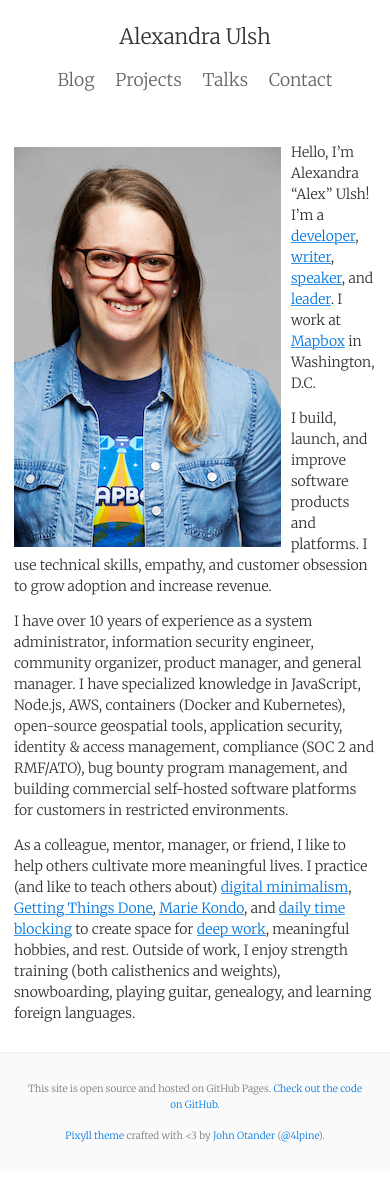
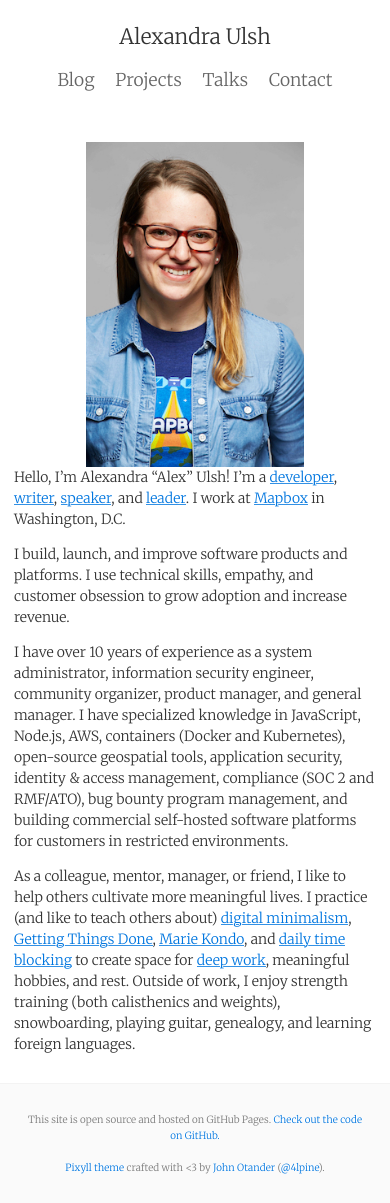
Before and after one commit to alulsh/alulsh.github.io, a Jekyll site: the page built from index.md, in a window 390 px wide. Built offline with Jekyll 4.4.1, drawn with Linux system fonts in a browser that asks for light colours; before the commit the page ends 1172 px from its top, so only the background shows below that.

Commit message:
Makes profile picture on landing page mobile friendly

```diff
--- a/_sass/_custom.scss
+++ b/_sass/_custom.scss
@@ -10,12 +10,6 @@
     background-image: none;
 }
 
-.profile-picture {
-   float: left;
-   padding-top: 5px;
-   padding-right: 10px;
-}
-
 .header-link,
 .header-link:hover,
 .header-link:visited,
@@ -23,3 +17,21 @@
     color: $dark-gray;
     background-image: none;
 }
+
+.profile-picture {
+  display: block;
+  margin-left: auto;
+  margin-right: auto;
+  width: 60%;
+  height: 60%;
+}
+
+@media screen and (min-width: $viewport-small) {
+  .profile-picture {
+    float: left;
+    padding-top: 5px;
+    padding-right: 10px;
+    height: 400px;
+    width: 267px;
+  }
+}
```
